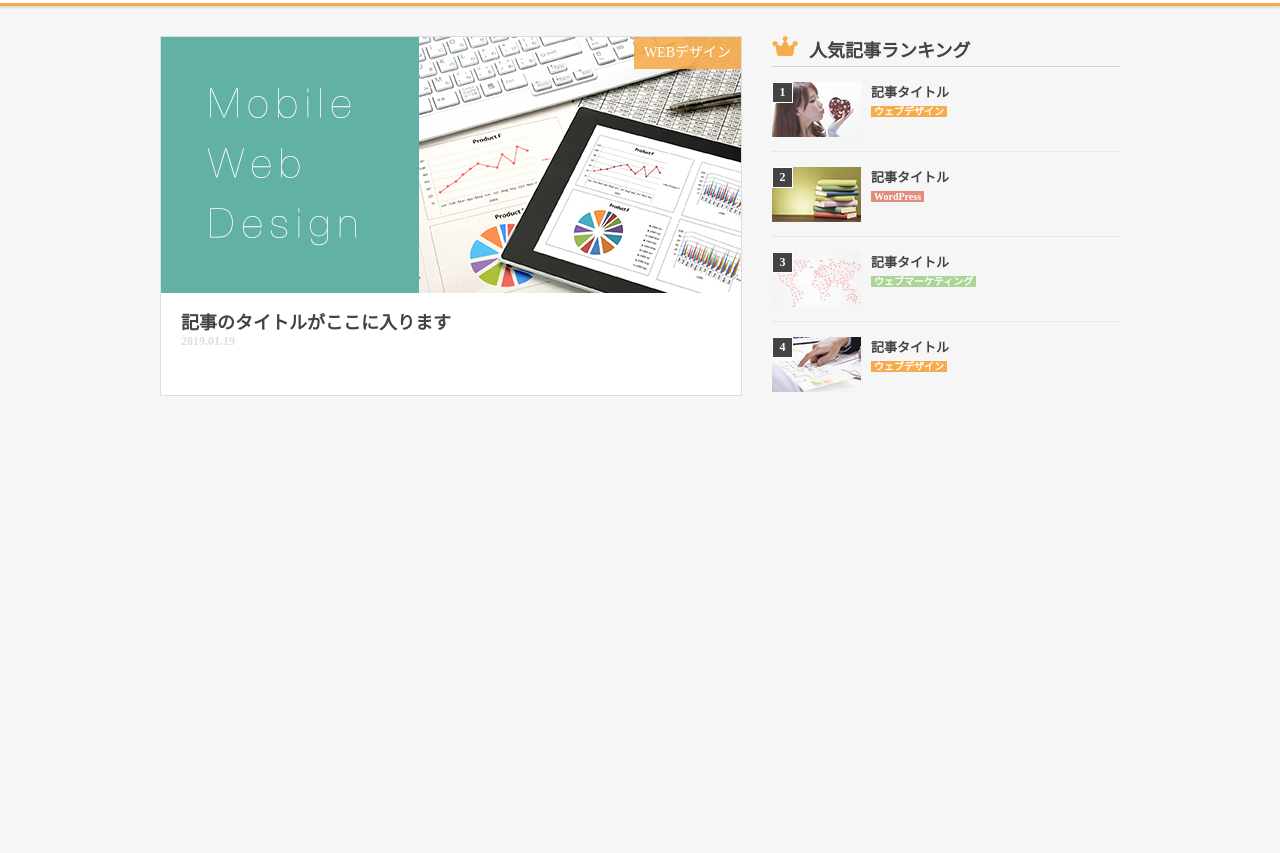
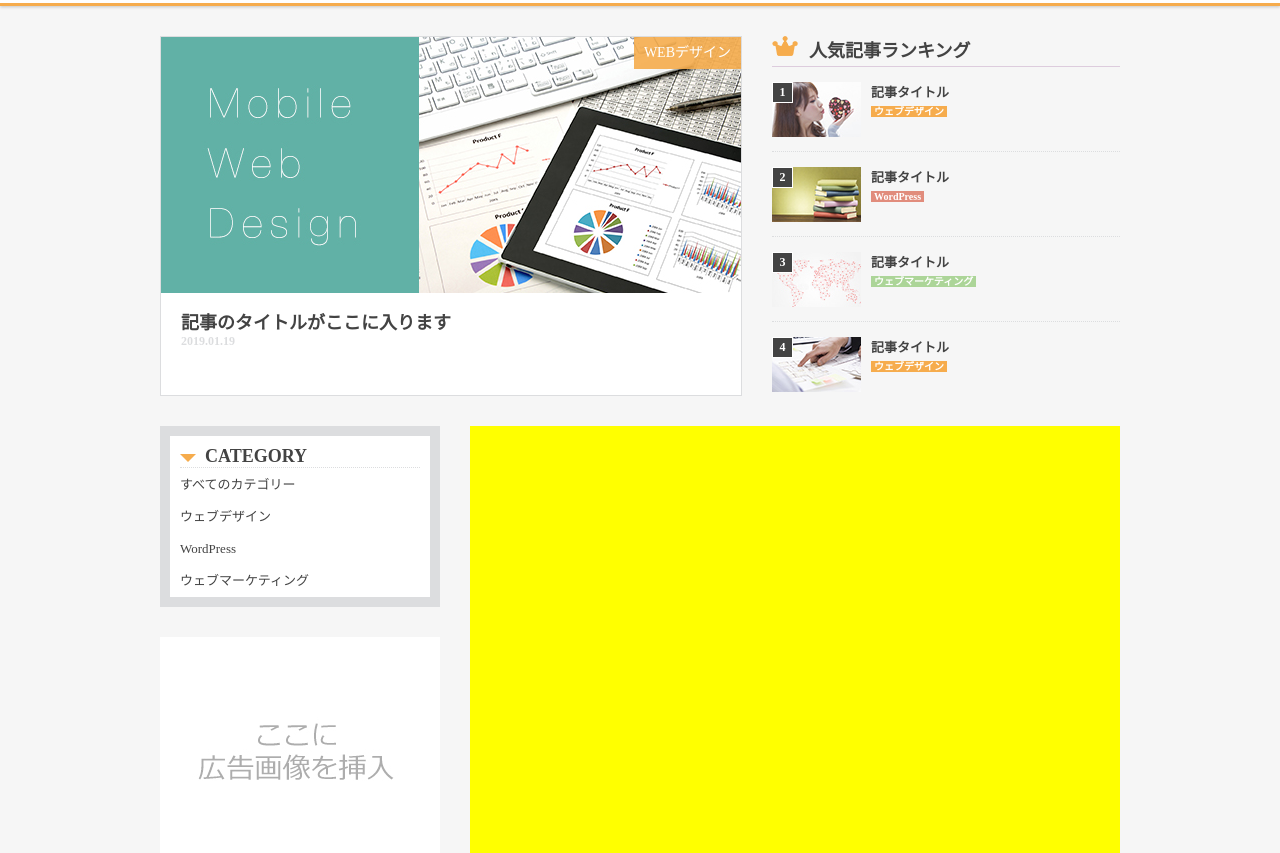
Before and after one commit to azuyuri/sample_magazine_site, a plain HTML site: page index.html in a window 1280 px wide. Shown: the part 99-952 px from the top of the page. Before the commit the page ends 800 px from the top, so only its background shows below. Drawn offline with Linux system fonts and the light colour scheme.

Commit message:
feat Add CATEGORY

```diff
--- a/index.html
+++ b/index.html
@@ -25,6 +25,9 @@
   </header>
 
   <div id="main_wrapper">
+
+    <!-- clearfix用 ここから -->
+    <div class="cf">
 
         <div id="top_pickup">
           <p id="pickup_thumb">
@@ -91,6 +94,32 @@
           </ul>
         </div>
 
+    </div>
+    <!-- clearfix用 ここまで -->
+
+    <!-- clearfix用 ここから -->
+    <div class="cf">
+        <div id="top_left">
+          <div id="top_category">
+            <h3>CATEGORY</h3>
+            <ul>
+              <li><a href="#">すべてのカテゴリー</a></li>
+              <li><a href="#">ウェブデザイン</a></li>
+              <li><a href="#">WordPress</a></li>
+              <li><a href="#">ウェブマーケティング</a></li>
+            </ul>
+          </div>
+
+          <div id="top_ad">
+            <img src="images/add.jpg" alt="ここに広告を挿入">
+          </div>
+
+        </div>
+
+        <div id="top_right"></div>
+    </div>
+    <!-- clearfix用 ここまで -->
+
   </div><!-- main_wrapper -->
 </body>
 
--- a/style.css
+++ b/style.css
@@ -245,3 +245,56 @@ span.wordpress {
 span.webmarketing {
   background-color: #acd598;
 }
+
+/* ========================================
+		レフト
+========================================= */
+
+  div#top_left {
+    width: 280px;
+    height: auto;
+    float: left;
+    margin-top: 30px;
+  }
+
+  div#top_category {
+    width: 240px;
+    height: auto;
+    background-color: #fff;
+    padding: 10px;
+    border: 10px solid #dcdddf;
+    margin-bottom: 30px;
+  }
+
+  div#top_category h3{
+    font-size: 18px;
+    font-weight: bold;
+    background: url(images/category_icon.png) no-repeat left 8px;
+    padding-left: 25px;
+    border-bottom: 1px dotted #dcdddf;
+    margin-bottom: 10px;
+  }
+
+  div#top_category ul li {
+    font-size: 13px;
+    margin-bottom: 19px;
+    line-height: 1; /* 行間をリセット */
+  }
+
+    div#top_category ul li:last-child {
+      margin-bottom: 0px;
+    }
+
+
+
+/* ========================================
+		ライト
+========================================= */
+
+  div#top_right {
+    width: 650px;
+    height: 650px;
+    background-color: yellow;
+    float: right;
+    margin-top: 30px;
+  }
```
Lines whose indentation alone changed are shown as unchanged.
